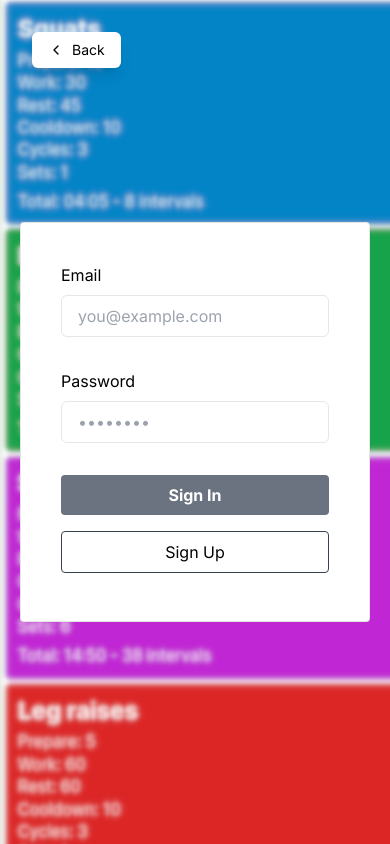
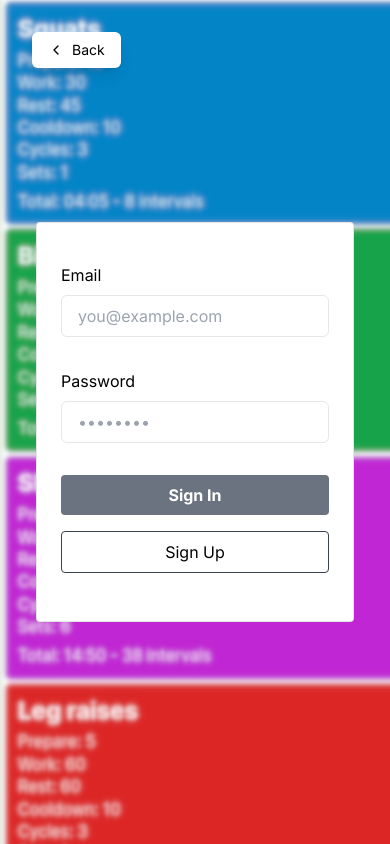
Before and after one commit to Lewisjohnward/tabata-timer, a Next.js app: page /login in a window 390 px wide. Built offline with nearby package versions, Linux system fonts and the light colour scheme.

Commit message:
fixed styling

```diff
--- a/src/app/login/page.tsx
+++ b/src/app/login/page.tsx
@@ -4,7 +4,7 @@ import Messages from "./messages";
 export default function Login() {
   return (
     <div className="h-screen flex justify-center items-center bg-[url('/background.png')]">
-      <div className="bg-white border border-black/10 px-10 py-10 rounded">
+      <div className="bg-white border border-black/10 px-6 md:px-10 py-10 rounded">
         <Link
           href="/"
           className="absolute left-8 top-8 py-2 px-4 bg-white shadow-lg rounded-md no-underline text-foreground bg-btn-background hover:bg-btn-background-hover flex items-center group text-sm"
```
